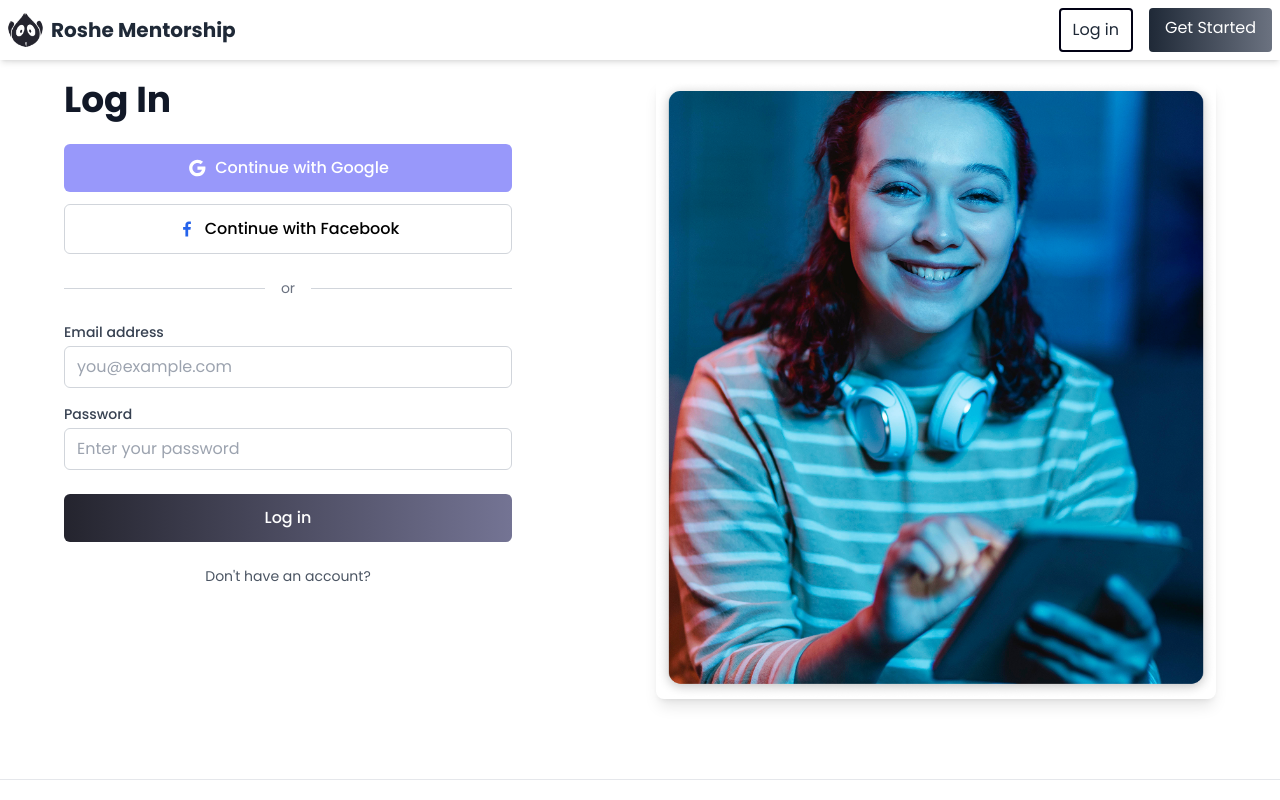
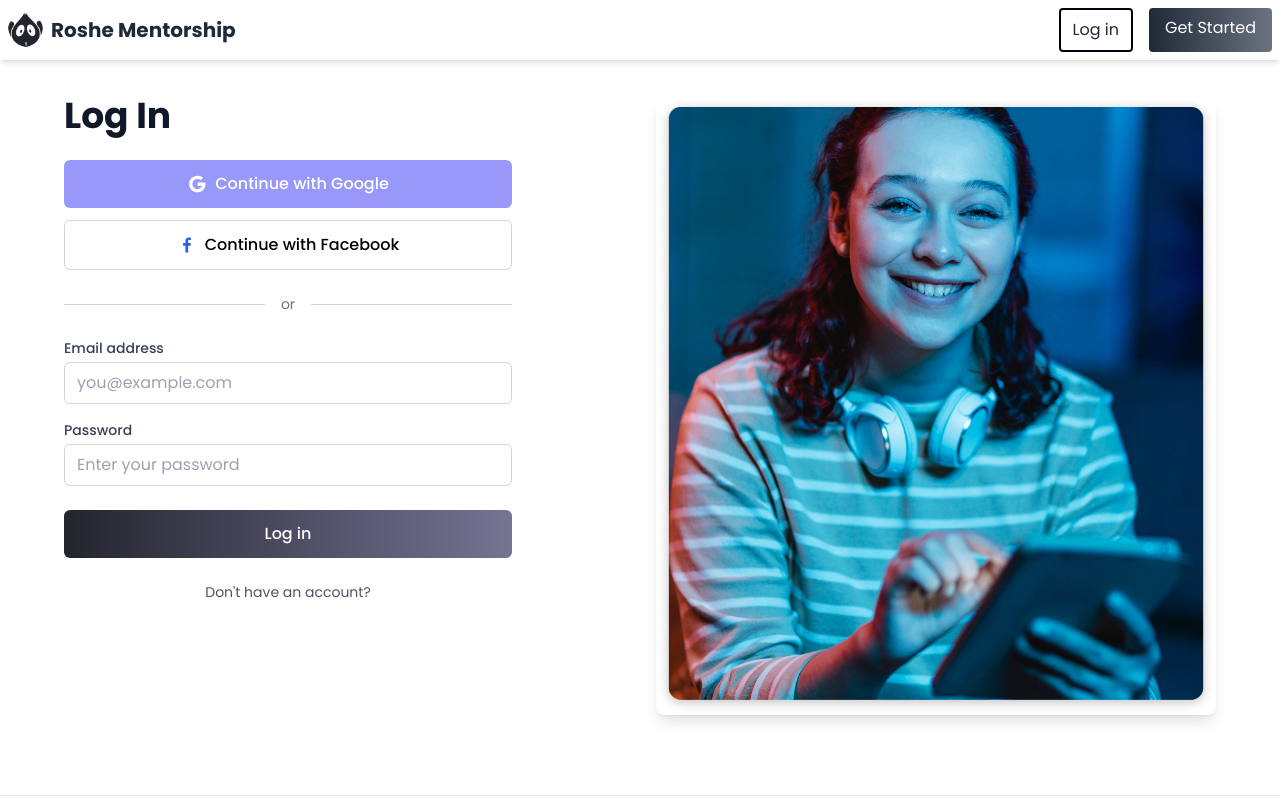
Before and after one commit to Roshe-Mentors/new_roshe, a Next.js app: page /signIn in a window 1280 px wide. Shown: the top 800 px of the page. Built offline with nearby package versions, Linux system fonts and the light colour scheme; no server answers.

Commit message:
FEAT: adjust padding on LoginPage for improved layout and spacing

```diff
--- a/src/app/signIn/LoginPage.tsx
+++ b/src/app/signIn/LoginPage.tsx
@@ -82,7 +82,7 @@ const LoginPage = () => {
   };
 
   return (
-    <div className="w-full bg-white py-12 px-4 md:py-20">
+    <div className="w-full bg-white py-12 pt-20 px-4 md:py-20 md:pt-24">
       <div className="max-w-6xl mx-auto flex flex-col lg:flex-row gap-8">
         <div className="w-full lg:w-1/2 flex flex-col">
           <h1 className="text-3xl md:text-4xl font-bold mb-6 text-gray-900">Log In</h1>
```
